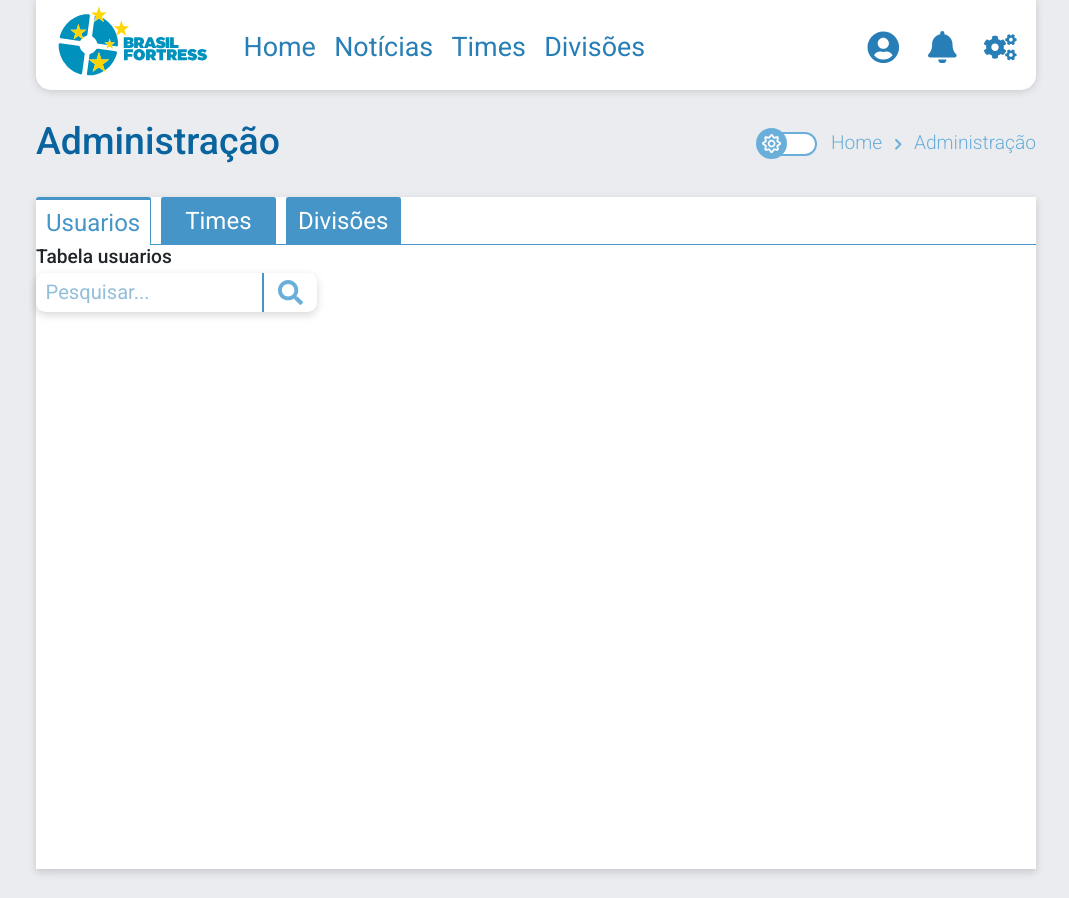
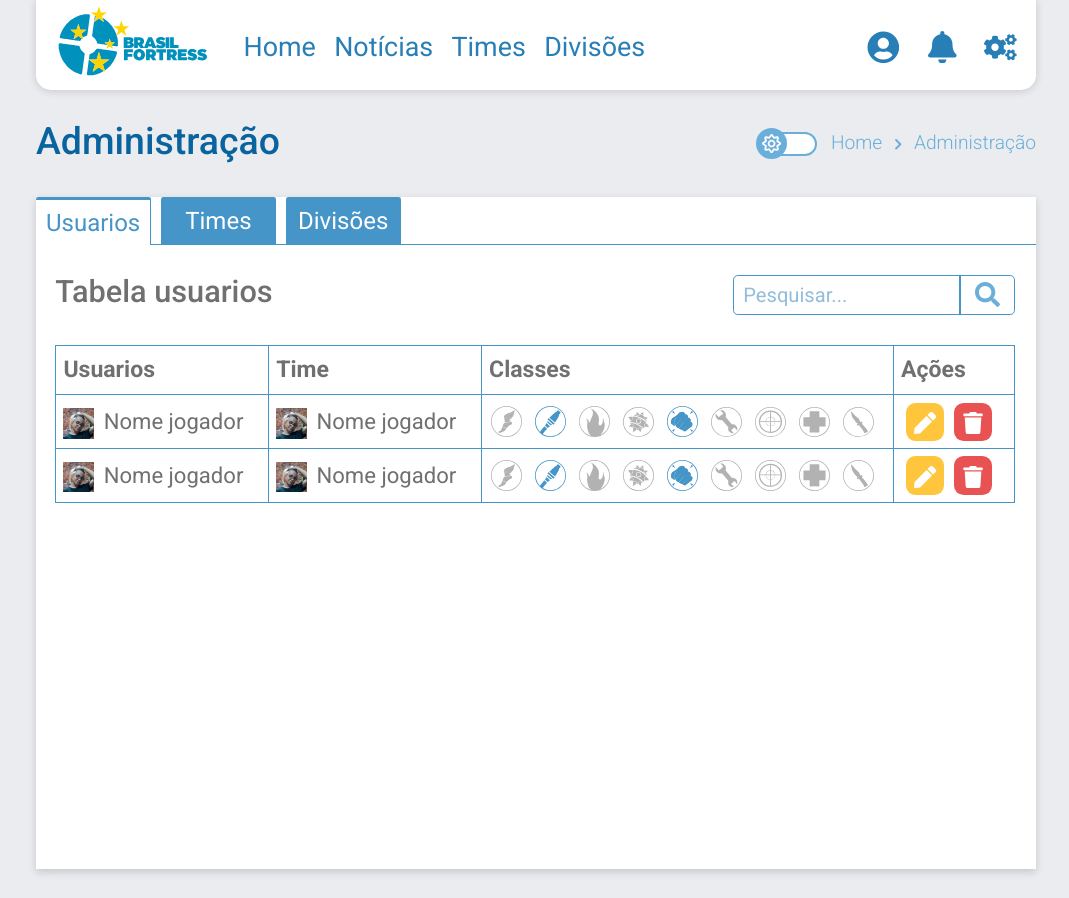
Before and after one commit to WeslynSouza/BFTF2, a React (Create React App) app in the folder client/: page /Administracao in a window 1280 px wide. Shown: the whole page, without its empty margins (104-1173 px from the left). Built offline with nearby package versions, Linux system fonts and the light colour scheme; the HTML template or start-up script is replaced by a standard one.

Commit message:
Pagina administracao tab usuario

```diff
--- a/client/src/pages/administracao/usuarios/index.tsx
+++ b/client/src/pages/administracao/usuarios/index.tsx
@@ -1,8 +1,9 @@
 import { useState } from 'react';
 import InputPesquisa from '../../../components/input-pesquisa';
 import { FaPen, FaTrash } from 'react-icons/fa';
-import { Tab } from 'react-bootstrap';
+import { Table } from 'react-bootstrap';
 import * as Classes from '../../../assets/assets';
+import img from '../../../assets/perfilPaula.jpg';
 
 import './style.css';
 
@@ -19,6 +20,82 @@ export default function Usuarios() {
                     setValue={setPesquisa} height='4rem' inputWidth='23.53rem'
                     buttonWidth='5.7rem' fontInput='2.1rem' fontButton='2.6rem'/>
             </div>
+
+            <Table className='usuarios-tabela'>
+                <thead>
+                    <tr>
+                        <th>Usuarios</th>
+                        <th>Time</th>
+                        <th>Classes</th>
+                        <th>Ações</th>
+                    </tr>
+                </thead>
+                <tbody>
+                    <tr>
+                        <td>
+                            <img src={img} alt="Avatar"/>
+                            Nome jogador
+                        </td>
+                        <td>
+                            <img src={img} alt="Avatar"/>
+                            Nome jogador
+                        </td>
+                        <td>
+                            <div>
+                                <img src={Classes.scout} alt="classe"/>
+                                <img src={Classes.soldierBlue} alt="classe"/>
+                                <img src={Classes.pyro} alt="classe"/>
+                                <img src={Classes.demoman} alt="classe"/>
+                                <img src={Classes.heavyBlue} alt="classe"/>
+                                <img src={Classes.engieneer} alt="classe"/>
+                                <img src={Classes.sniper} alt="classe"/>
+                                <img src={Classes.medic} alt="classe"/>
+                                <img src={Classes.spy} alt="classe"/>
+                            </div>
+                        </td>
+                        <td>
+                            <button className='butao-alterar'>
+                                <FaPen/>
+                            </button>
+                            <button className='butao-excluir'>
+                                <FaTrash/>
+                            </button>
+                        </td>
+                    </tr>
+
+                    <tr>
+                        <td>
+                            <img src={img} alt="Avatar"/>
+                            Nome jogador
+                        </td>
+                        <td>
+                            <img src={img} alt="Avatar"/>
+                            Nome jogador
+                        </td>
+                        <td>
+                            <div>
+                                <img src={Classes.scout} alt="classe"/>
+                                <img src={Classes.soldierBlue} alt="classe"/>
+                                <img src={Classes.pyro} alt="classe"/>
+                                <img src={Classes.demoman} alt="classe"/>
+                                <img src={Classes.heavyBlue} alt="classe"/>
+                                <img src={Classes.engieneer} alt="classe"/>
+                                <img src={Classes.sniper} alt="classe"/>
+                                <img src={Classes.medic} alt="classe"/>
+                                <img src={Classes.spy} alt="classe"/>
+                            </div>
+                        </td>
+                        <td>
+                            <button className='butao-alterar'>
+                                <FaPen/>
+                            </button>
+                            <button className='butao-excluir'>
+                                <FaTrash/>
+                            </button>
+                        </td>
+                    </tr>
+                </tbody>
+            </Table>
         </div>
     )
 }
--- a/client/src/pages/administracao/usuarios/style.css
+++ b/client/src/pages/administracao/usuarios/style.css
@@ -0,0 +1,86 @@
+
+.usuarios-tab-container {
+    width: 104rem;
+    min-height: 100%;
+    display: flex;
+    flex-direction: column;
+    padding: 2rem;
+}
+
+.usuarios-tab-container .usuarios-tab-infos {
+    width: 100%;
+    display: flex;
+    justify-content: space-between;
+    align-items: center;
+    margin: 1rem 0 3rem;
+}
+
+.usuarios-tab-container .usuarios-tab-infos h2 {
+    font-size: 3.2rem;
+    color: var(--color-font-primary);
+}
+
+.usuarios-tab-container .usuarios-tab-infos .input-grupo {
+    background: var(--color-background-third);
+    border: 1px solid var(--color-blue-third);
+    border-radius: .5rem;
+    box-shadow: none;
+}
+
+.usuarios-tab-container .usuarios-tabela {
+    width: 100%;
+    background: var(--color-background-third);
+    font-size: 2.3rem;
+    color: var(--color-font-primary);
+    border-collapse: collapse;
+}
+
+.usuarios-tab-container .usuarios-tabela th, .usuarios-tab-container .usuarios-tabela td {
+    vertical-align: middle;
+    border: 1px solid var(--color-blue-third);
+}
+
+.usuarios-tab-container .usuarios-tabela th {
+    font-size: 2.4rem;
+}
+
+.usuarios-tab-container .usuarios-tabela td div {
+    width: 100%;
+    height: 100%;
+    display: flex;
+    justify-content: space-around;
+    align-items: center;
+}
+
+.usuarios-tab-container .usuarios-tabela td img {
+    width: 3.2rem;
+    margin-right: 1rem;
+}
+
+.usuarios-tab-container .usuarios-tabela td button {
+    width: 4rem;
+    height: 4rem;
+    color: var(--color-font-secundary);
+    margin: 0 .5rem;
+    border: 0;
+    border-radius: 1rem;
+    transition: background .2s;
+}
+
+.usuarios-tab-container .usuarios-tabela td .butao-alterar {
+    background: var(--color-yellow-primary);
+}
+
+.usuarios-tab-container .usuarios-tabela td button:hover {
+    width: 4.1rem;
+    background: var(--color-red-secundary);
+}
+
+.usuarios-tab-container .usuarios-tabela td .butao-excluir {
+    background: var(--color-red-primary);
+}
+
+.usuarios-tab-container .usuarios-tabela td button:hover {
+    width: 4.1rem;
+    background: var(--color-red-secundary);
+}
--- a/client/src/pages/time-perfil/style.css
+++ b/client/src/pages/time-perfil/style.css
@@ -91,8 +91,9 @@
     border-collapse: collapse;
 }
 
-.time-container .time-conteudo th, td {
-    border: 2px solid var(--color-blue-secundary);
+.time-container .time-conteudo th, .time-container .time-conteudo td {
+    vertical-align: middle;
+    border: 1px solid var(--color-blue-secundary);
 }
 
 .time-container .time-conteudo th {
```
Also changed, not shown: 1 other file (tests, documents, lock files or other folders).
